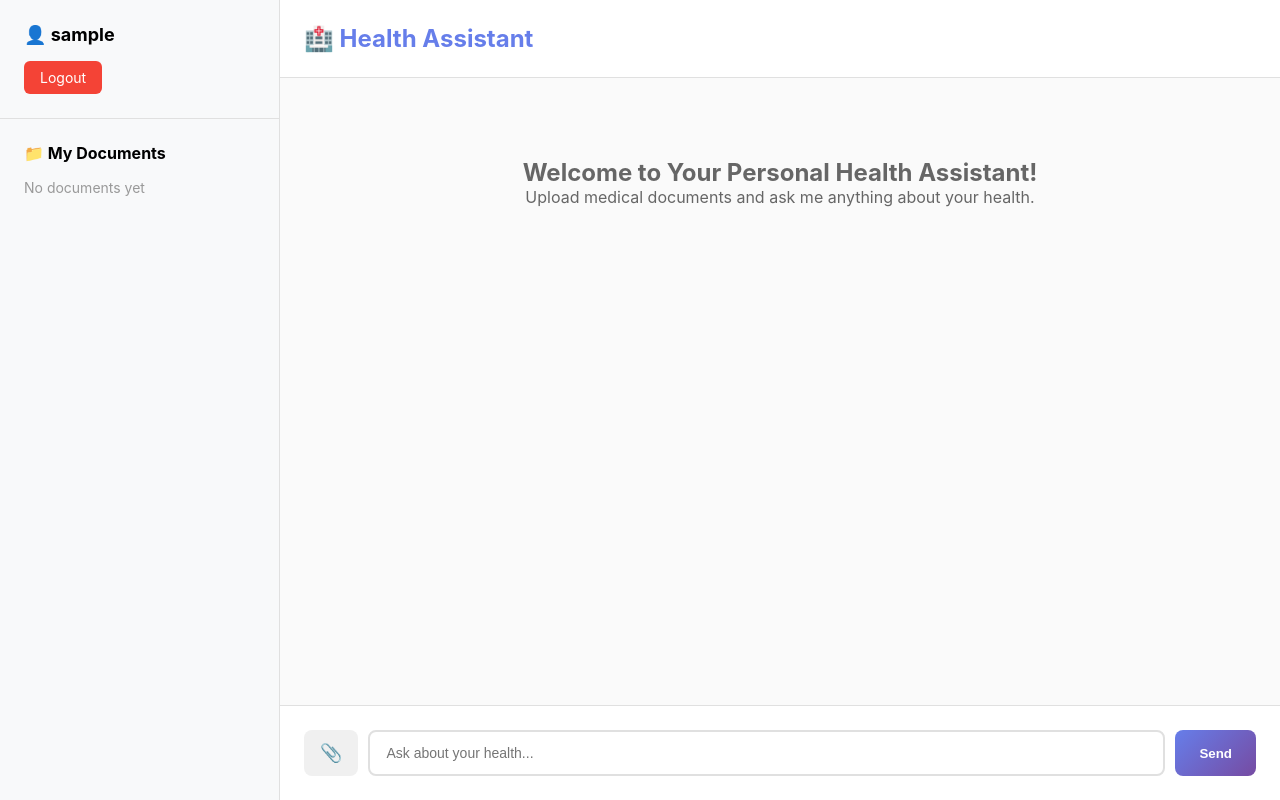
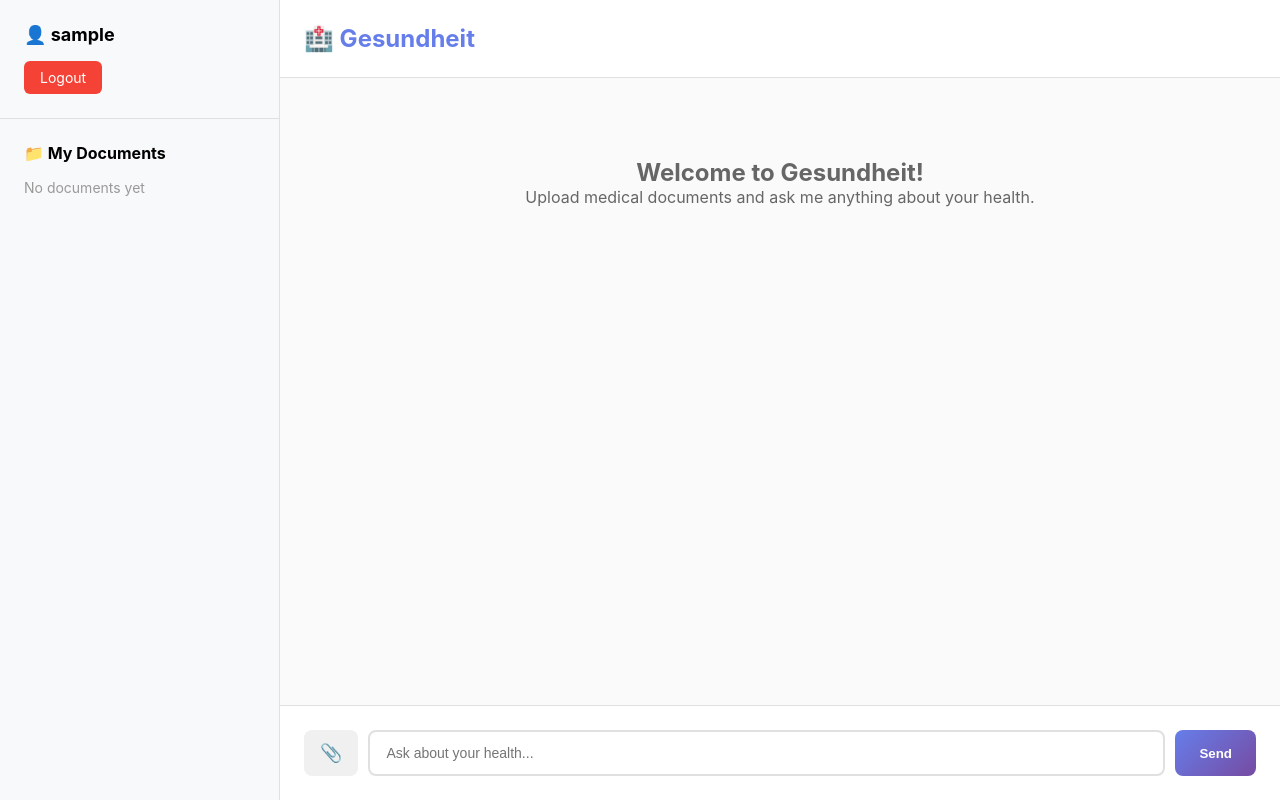
Before and after one commit to Mohammad-Shiblu/Hackathon-Intelligent-health-chat, a Flask app: page / in a window 1280 px wide. Run offline with Flask 3, Linux system fonts and the light colour scheme; the visitor is signed in with stand-in values (Sample User, id 1); data that the repository does not hold is empty.

Commit message:
changed the app name to gesundheit

```diff
--- a/frontend/templates/chat.html
+++ b/frontend/templates/chat.html
@@ -3,7 +3,7 @@
 <head>
     <meta charset="UTF-8">
     <meta name="viewport" content="width=device-width, initial-scale=1.0">
-    <title>Health Assistant</title>
+    <title>Gesundheit</title>
     <link rel="stylesheet" href="/static/css/style.css">
 </head>
 <body>
@@ -22,12 +22,12 @@
 
         <div class="main-chat">
             <div class="chat-header">
-                <h1>🏥 Health Assistant</h1>
+                <h1>🏥 Gesundheit</h1>
             </div>
 
             <div id="chat-messages" class="chat-messages">
                 <div class="welcome-message">
-                    <h2>Welcome to Your Personal Health Assistant!</h2>
+                    <h2>Welcome to Gesundheit!</h2>
                     <p>Upload medical documents and ask me anything about your health.</p>
                 </div>
             </div>
--- a/frontend/templates/login.html
+++ b/frontend/templates/login.html
@@ -3,13 +3,13 @@
 <head>
     <meta charset="UTF-8">
     <meta name="viewport" content="width=device-width, initial-scale=1.0">
-    <title>Health Assistant - Login</title>
+    <title>Gesundheit - Login</title>
     <link rel="stylesheet" href="/static/css/style.css">
 </head>
 <body>
     <div class="auth-container">
         <div class="auth-box">
-            <h1>🏥 Health Assistant</h1>
+            <h1>🏥 Gesundheit</h1>
             <p class="subtitle">Your Personal Medical Companion</p>
 
             <div id="login-form">
```
